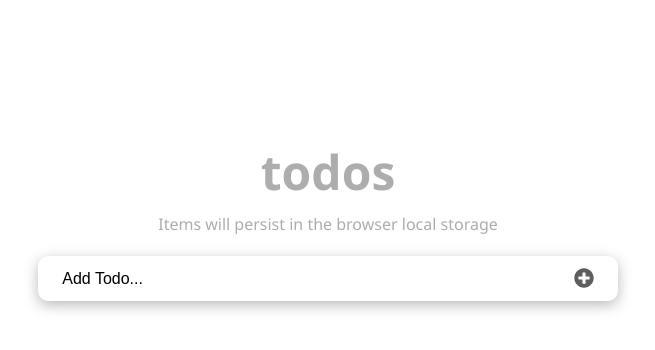
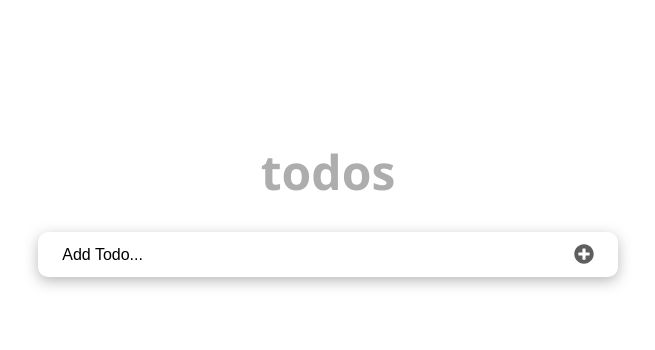
Before and after one commit to ikennarichard/Todo-App, a React (Vite) app: page / in a window 1280 px wide. Shown: the top 350 px of the page, without its empty margins (312-967 px from the left). Built offline with nearby package versions, Linux system fonts and the light colour scheme.

Commit message:
Remove storage description

```diff
--- a/src/components/Header.jsx
+++ b/src/components/Header.jsx
@@ -10,7 +10,6 @@ const Header = () => {
   return (
     <header style ={headerStyle} className={styles.header}>
       <h1>todos</h1>
-      <p>Items will persist in the browser local storage</p>
     </header>
   );
 };
```
